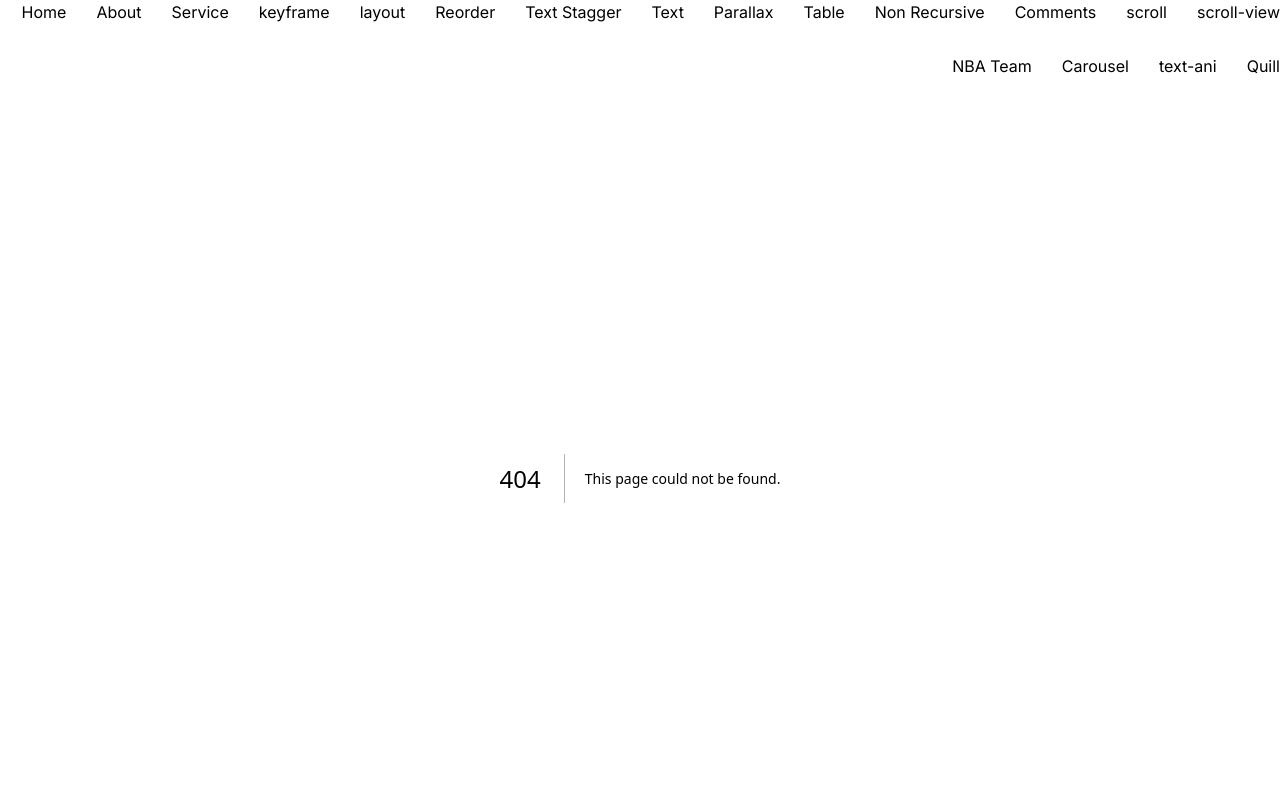
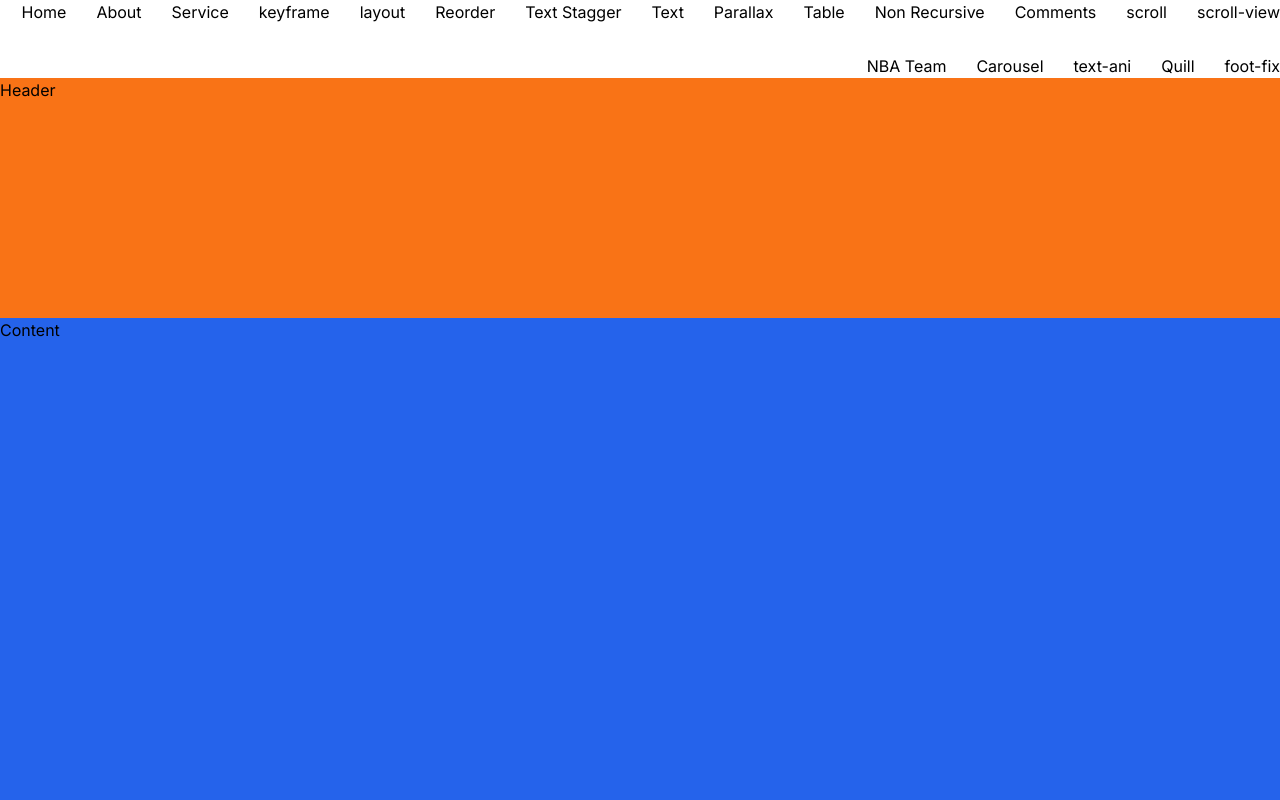
Before and after one commit to zphtet/test-test, a Next.js app: page /foot-fix in a window 1280 px wide. Before the commit this address had no page. Shown: the top 800 px of the page. Built offline with nearby package versions, Linux system fonts and the light colour scheme.

Commit message:
footer fix

```diff
--- /dev/null
+++ b/app/foot-fix/components/content.tsx
@@ -0,0 +1,5 @@
+const Content = ({ className }: { className?: string }) => {
+  return <div className={`h-[120vh] bg-blue-600 ${className}`}>Content</div>;
+};
+
+export default Content;
--- /dev/null
+++ b/app/foot-fix/components/footer.tsx
@@ -0,0 +1,5 @@
+const Footer = ({ className }: { className?: string }) => {
+  return <div className={`h-[25rem] bg-red-600 ${className}`}>Footer</div>;
+};
+
+export default Footer;
--- /dev/null
+++ b/app/foot-fix/components/header.tsx
@@ -0,0 +1,5 @@
+const Header = ({ className }: { className?: string }) => {
+  return <div className={`h-[30vh] bg-orange-500 ${className}`}>Header</div>;
+};
+
+export default Header;
--- /dev/null
+++ b/app/foot-fix/page.tsx
@@ -0,0 +1,21 @@
+import Content from "./components/content";
+import Footer from "./components/footer";
+import Header from "./components/header";
+
+const Page = () => {
+  return (
+    <div>
+      {/* header */}
+      <div className="mb-[25rem] relative z-30">
+        <Header />
+        {/* content */}
+        <Content />
+      </div>
+
+      {/* footer */}
+      <Footer className="fixed bottom-0 left-0 w-full z-10" />
+    </div>
+  );
+};
+
+export default Page;
--- a/app/layout.tsx
+++ b/app/layout.tsx
@@ -54,6 +54,7 @@ export default function RootLayout({
               <Link href={"/carousel"}>Carousel</Link>
               <Link href={"/text-ani"}>text-ani</Link>
               <Link href={"/quill"}>Quill</Link>
+              <Link href={"/foot-fix"}>foot-fix</Link>
             </div>
             {/* <PageTransitionWrapper>{children}</PageTransitionWrapper> */}
             {children}
```
